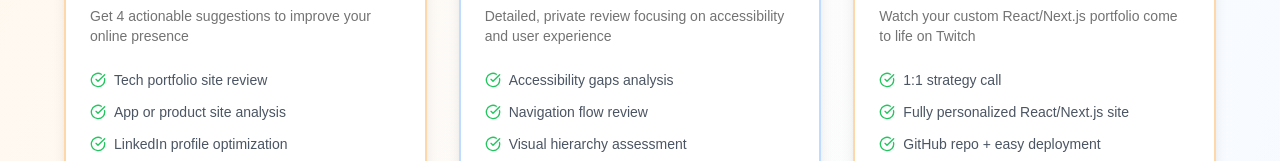
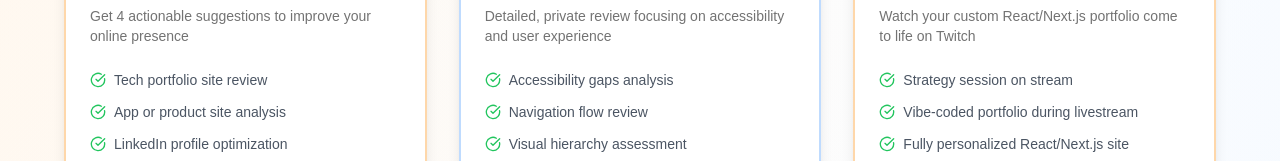
Before and after one commit to sarahp/consultancy-2025, a Next.js app: page / in a window 1280 px wide. Shown: the part 791-952 px from the top of the page. Built offline with nearby package versions, Linux system fonts and the light colour scheme.

Commit message:
feat(C25): updating copy

```diff
--- a/app/page.tsx
+++ b/app/page.tsx
@@ -178,7 +178,11 @@ export default function ConsultancyPage() {
                 <div className="space-y-3 mb-4">
                   <div className="flex items-center text-sm text-gray-600">
                     <CheckCircle className="w-4 h-4 text-green-500 mr-2 flex-shrink-0" />
-                    1:1 strategy call
+                    Strategy session on stream
+                  </div>
+                  <div className="flex items-center text-sm text-gray-600">
+                    <CheckCircle className="w-4 h-4 text-green-500 mr-2 flex-shrink-0" />
+                    Vibe-coded portfolio during livestream
                   </div>
                   <div className="flex items-center text-sm text-gray-600">
                     <CheckCircle className="w-4 h-4 text-green-500 mr-2 flex-shrink-0" />
@@ -186,7 +190,7 @@ export default function ConsultancyPage() {
                   </div>
                   <div className="flex items-center text-sm text-gray-600">
                     <CheckCircle className="w-4 h-4 text-green-500 mr-2 flex-shrink-0" />
-                    GitHub repo + easy deployment
+                    GitHub repo + easy deployment on your own free Vercel account
                   </div>
                   <div className="flex items-center text-sm text-gray-600">
                     <CheckCircle className="w-4 h-4 text-green-500 mr-2 flex-shrink-0" />
```
